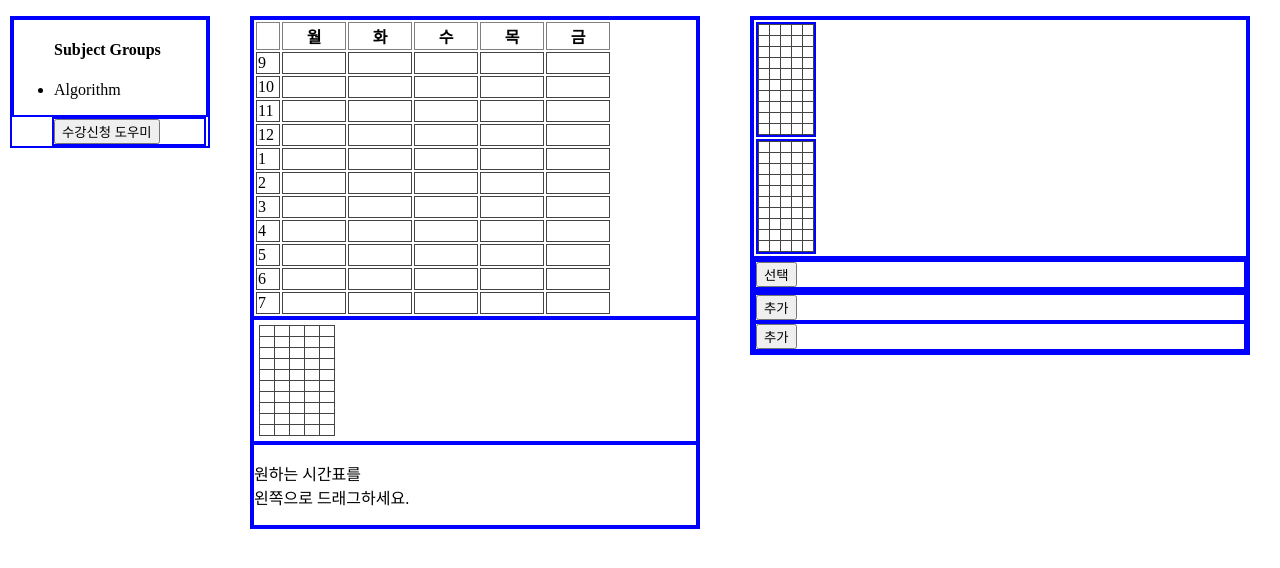
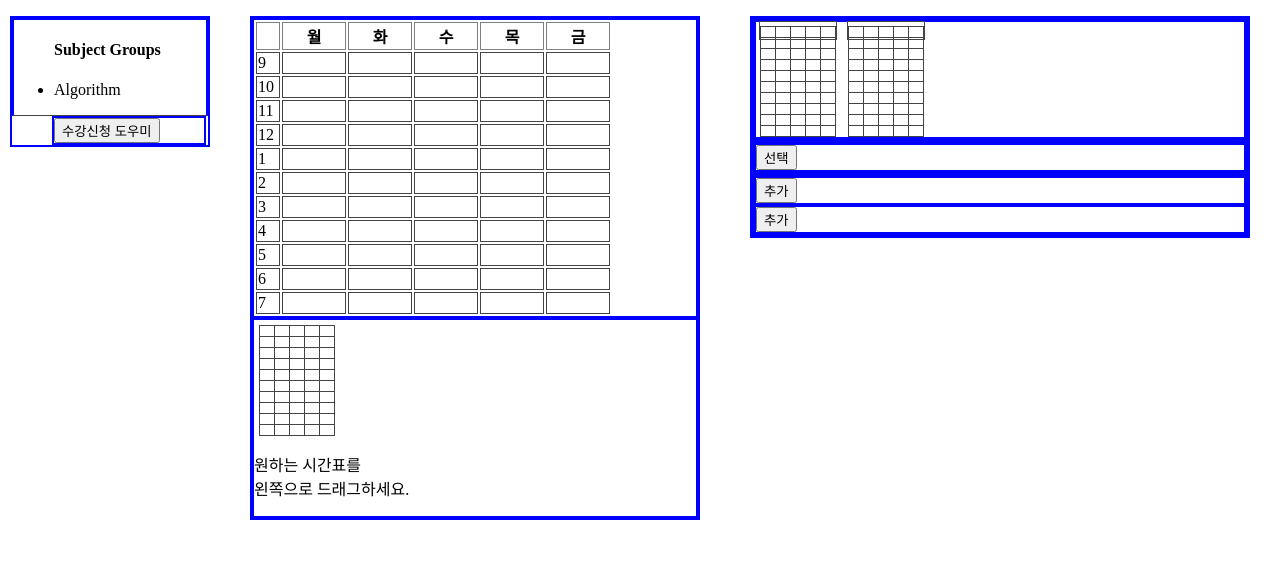
Before and after one commit to jmchoi1225/etata, a website: page views/index.html in a window 1280 px wide. Shown: the part 84-652 px from the top of the page. Drawn offline with Linux system fonts and the light colour scheme.

Commit message:
div 제거 : selected line, timetables

```diff
--- a/views/index.css
+++ b/views/index.css
@@ -28,13 +28,11 @@ div{
 }
 #subject_groups{
     text-align: left;
-}
-#subject_groups>{
-    background-color: slategray;
-}
-#subject_groups> li{
     border-bottom: 1px solid #444444;
     border-collapse: collapse;
+}
+#subject_groups> h4{
+    background-color: slategray;
 }
 #timetable_helper{
     width: 150px;
@@ -71,16 +69,15 @@ div{
     border-collapse: collapse;
 }
 
-#selected_timetable{
-    box-sizing: border-box;
-    width: 90;
+#selected_timetable_line{
+    vertical-align: middle;
 }
-#selected_timetable>table{
+#selected_timetable_line>table{
     margin: 5px;
     border-collapse: collapse;
     border:0.5px solid #444444;
 }
-#selected_timetable>th, td{
+#selected_timetable_line>th, td{
     height: 10px;
     width : 15px;
     border-collapse: collapse;
@@ -94,16 +91,13 @@ div{
     box-sizing : border-box;
     width : 500px;
 }
-.timetables{
-    margin: 2px;
-    box-sizing : border-box;
-    width : 60px;
-}
-.timetables> table{
+#timetables> table{
+    margin: 3px;
     border-collapse: collapse;
     border:0.5px solid #444444;
+    display: inline;
 }
-.timetables> th, td{
+#timetables> th, td{
     height: 8px;
     width : 12px;
     border-collapse: collapse;
--- a/views/index.html
+++ b/views/index.html
@@ -132,7 +132,7 @@
                 </table>
             </div>
 
-            <div id= "selected_timetable">
+            <div id= "selected_timetable_line">
                 <table>
                     <tr>
                         <td></td>
@@ -205,9 +205,6 @@
                         <td></td>
                     </tr>
                 </table>
-            </div>
-
-            <div>
                 <p>원하는 시간표를<br>왼쪽으로 드래그하세요.</p>
             </div>
         </div>
@@ -215,7 +212,7 @@
         <!--right-->
         <div id= "rightbg">
             <div id= "upper_rightbg">
-                <div class= "timetables">
+                <div id= "timetables">
                     <table>
                         <tr>
                             <td></td>
@@ -288,8 +285,6 @@
                             <td></td>
                         </tr>
                     </table>
-                </div>
-                <div class= "timetables">
                     <table>
                         <tr>
                             <td></td>
```
